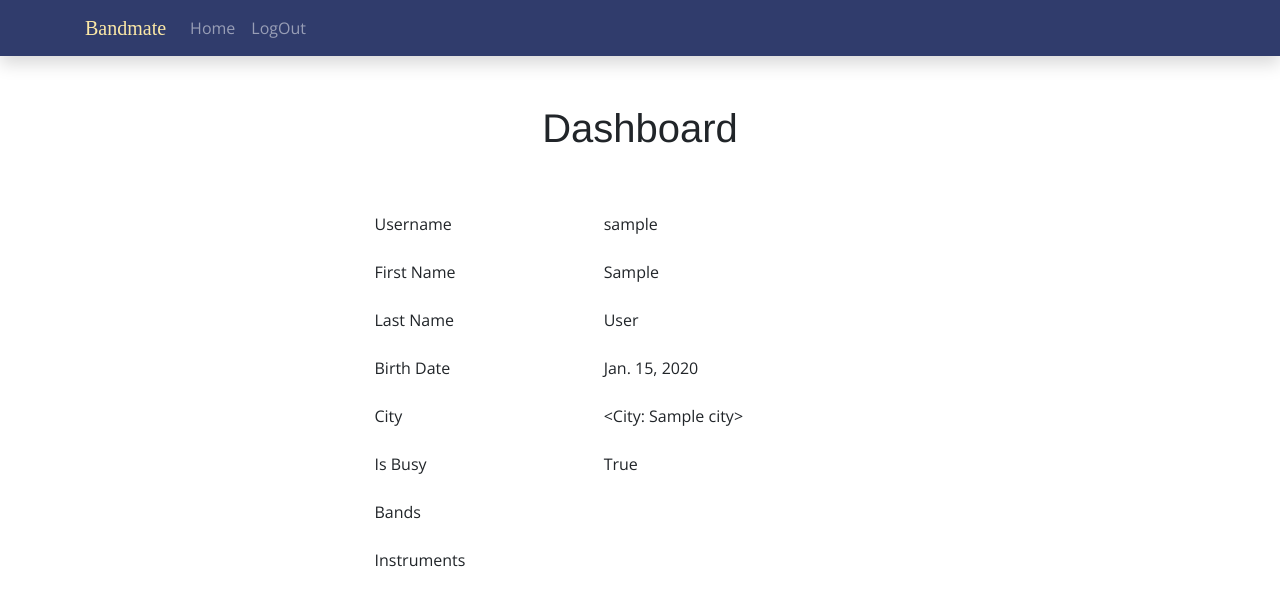
After one commit to m3xan1k/bandmate, a Django app: page /bands/user_dashboard/ in a window 1280 px wide. The commit adds this page. Shown: the top 606 px of the page. Run offline with Django 3.2, Linux system fonts and the light colour scheme; a user stored in the database is signed in; tables that the repository leaves empty hold one stand-in row (values such as "Sample post"); some libraries are stand-ins or nearby versions; some web fonts are replaced.

Commit message:
dashboard

```diff
--- a/app/app/urls.py
+++ b/app/app/urls.py
@@ -22,4 +22,5 @@ urlpatterns = [
     path('', views.home, name='home_view'),
     path('admin/', admin.site.urls),
     path('users/', include('users.urls')),
+    path('bands/', include('bands.urls')),
 ]
--- a/app/bands/models.py
+++ b/app/bands/models.py
@@ -48,8 +48,6 @@ class Style(models.Model):
 
 class Musician(models.Model):
     user = models.OneToOneField(User, on_delete=models.CASCADE)
-    first_name = models.CharField(max_length=50, blank=True)
-    last_name = models.CharField(max_length=50, blank=True)
     bio = models.TextField(blank=True)
     birth_date = models.DateField(null=True, blank=True)
     is_busy = models.BooleanField(default=False, null=False, blank=False)
--- /dev/null
+++ b/app/bands/urls.py
@@ -0,0 +1,9 @@
+from django.urls import path
+
+from bands import views
+
+
+urlpatterns = [
+    path('user_dashboard/', views.DashboardView.as_view(),
+         name=views.DashboardView.name),
+]
--- a/app/bands/views.py
+++ b/app/bands/views.py
@@ -1,3 +1,23 @@
 from django.shortcuts import render
+from django.http import HttpRequest
+from django.template.response import TemplateResponse
+from django.contrib.auth.mixins import LoginRequiredMixin
+from django.views import View
 
-# Create your views here.
+
+class DashboardView(LoginRequiredMixin, View):
+
+    name = 'dashbord'
+    login_url = '/users/login/'
+
+    def get(self, request: HttpRequest) -> TemplateResponse:
+        return render(request, 'bands/user_dashboard.html')
+
+
+class ProfileView(LoginRequiredMixin, View):
+
+    name = 'profile'
+    login_url = '/users/login/'
+
+    def get(self, request: HttpRequest) -> TemplateResponse:
+        pass
--- a/app/static/css/style.css
+++ b/app/static/css/style.css
@@ -22,6 +22,26 @@
     color: #fbe8a6;
 }
 
+.bg-middle-blue {
+    background-color: #b4def5;
+}
+
+.middle-blue {
+    color: #b4def5;
+}
+
+.bg-orange {
+    background-color: #f4976c;
+}
+
+.orange {
+    color: #f4976c;
+}
+
+.mybtn:hover {
+    background-color: aliceblue;
+}
+
 * {
     font-family: 'Open Sans', Helvetica, sans-serif;
 }
--- /dev/null
+++ b/app/templates/bands/user_dashboard.html
@@ -0,0 +1,56 @@
+{% extends "base.html" %}
+
+{% block title %}
+{{ block.super }} | Dashboard
+{% endblock title %}
+
+{% block content %}
+
+<h1 class="text-center mb-5">Dashboard</h1>
+
+<table class="table table-borderless col-6 justify-content-center mx-auto">
+  <tbody>
+    <tr>
+      <td>Username</td>
+      <td>{{ user.username }}</td>
+    </tr>
+    <tr>
+      <td>First Name</td>
+      <td>{{ user.first_name }}</td>
+    </tr>
+    <tr>
+      <td>Last Name</td>
+      <td>{{ user.last_name }}</td>
+    </tr>
+    <tr>
+      <td>Birth Date</td>
+      <td>{{ user.musician.birth_date }}</td>
+    </tr>
+    <tr>
+      <td>City</td>
+      <td>{{ user.musician.city }}</td>
+    </tr>
+    <tr>
+      <td>Is Busy</td>
+      <td>{{ user.musician.is_busy }}</td>
+    </tr>
+    <tr>
+      <td>Bands</td>
+      <td>
+        {% for band in user.musicians.bands.all %}
+            <a href="#">{{ band.name }}</a>
+        {% endfor %}
+      </td>
+    </tr>
+    <tr>
+      <td>Instruments</td>
+      <td>
+        {% for instrument in user.musician.bands.all %}
+            <h6>{{ instrument.name }}</h6>
+        {% endfor %}
+      </td>
+    </tr>
+  </tbody>
+</table>
+
+{% endblock content %}
--- a/app/templates/base.html
+++ b/app/templates/base.html
@@ -5,7 +5,7 @@
 <head>
     <meta charset="UTF-8">
     <meta name="viewport" content="width=device-width, initial-scale=1.0">
-    <title>Document</title>
+    <title>{% block title %}Bandmate{% endblock %}</title>
     <link rel="stylesheet" type="text/css" href="{% static 'css/bootstrap.min.css' %}">
     <link rel="stylesheet" type="text/css" href="{% static 'css/style.css' %}">
     <link href="https://fonts.googleapis.com/css2?family=Megrim&family=Open+Sans:wght@300&family=Proza+Libre&display=swap" rel="stylesheet">
--- a/app/templates/users/login.html
+++ b/app/templates/users/login.html
@@ -1,6 +1,8 @@
 {% extends "base.html" %}
 
 {% block content %}
+
+<h1 class="text-center mb-5">LogIn</h1>
 
 {% if form.errors %}
     {% for error in form.errors %}
@@ -19,7 +21,7 @@
 
     {% endfor %}
     {% csrf_token %}
-    <input type="submit" value="LogIn">
+    <input class="btn bg-light-blue mybtn" type="submit" value="LogIn">
 
 </form>
 
--- a/app/templates/users/signup.html
+++ b/app/templates/users/signup.html
@@ -1,6 +1,8 @@
 {% extends "base.html" %}
 
 {% block content %}
+
+<h1 class="text-center mb-5">SignUp</h1>
 
 {% if form.errors %}
     {% for error in form.errors %}
@@ -19,7 +21,7 @@
 
     {% endfor %}
     {% csrf_token %}
-    <input type="submit" value="SignUp">
+    <input class="btn bg-light-blue mybtn" type="submit" value="SignUp">
 
 </form>
 
--- a/app/users/urls.py
+++ b/app/users/urls.py
@@ -18,6 +18,4 @@ urlpatterns = [
          name='password_reset_confirm'),
     path('reset/done/', auth_views.PasswordResetCompleteView.as_view(),
          name='password_reset_complete'),
-    path('dashboard/', views.DashboardView.as_view(),
-         name=views.DashboardView.name),
 ]
```
Also changed, not shown: app/users/views.py (+2 -10 lines), app/bands/migrations/0001_initial.py, app/users/migrations/__init__.py (deleted).
